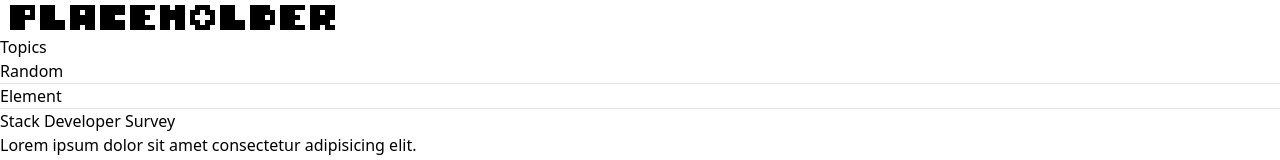
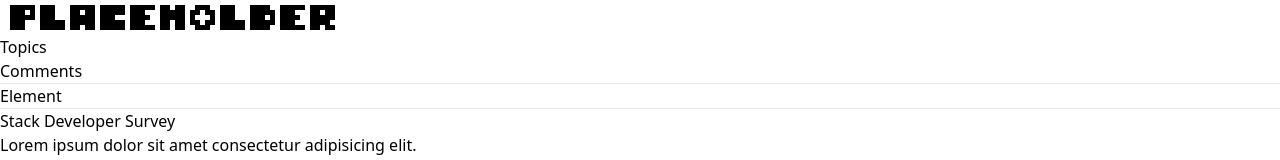
Before and after one commit to oscark22/stack_surveys, a SvelteKit app: page / in a window 1280 px wide. Shown: the top 160 px of the page. Built offline with nearby package versions, Linux system fonts and the light colour scheme.

Commit message:
refactorization in comps

```diff
--- /dev/null
+++ b/src/lib/navbar.svelte
@@ -0,0 +1,33 @@
+<div class="hidden lg:block w-1/6 border-r border-b border-gray-300">
+  <div class="h-full">
+    <div class="sticky top-0">
+      <div class="block">
+        <div class="flex-1">
+          <div class="py-3 bg-slate-900">
+            <p class="text-center text-white text-lg font-semibold">
+              Topics
+            </p>
+          </div>
+        </div>
+        <div class="flex-1 px-6 py-6">
+          <nav class="font-semibold">
+            <ul class="mb-6 space-y-4">
+              <li>
+                <p>
+                  Comments
+                </p>
+              </li>
+              <hr />
+              <li>
+                <p>
+                  Element
+                </p>
+              </li>
+              <hr />
+            </ul>
+          </nav>
+        </div>
+      </div>
+    </div>
+  </div>
+</div>
--- /dev/null
+++ b/src/lib/title.svelte
@@ -0,0 +1,11 @@
+<script lang="ts">
+  let title: string;
+  let subtitle: string;
+
+  export { title, subtitle };
+</script>
+
+<div class="space-y-2 pb-8 lg:pb-12">
+  <h1 class="text-2xl lg:text-4xl font-extrabold">{title}</h1>
+  <p class="lg:text-lg text-gray-600">{subtitle}</p>
+</div>
--- a/src/routes/+layout.svelte
+++ b/src/routes/+layout.svelte
@@ -1,5 +1,20 @@
 <script>
-    import "../app.css";
+  import "../app.css";
+  import Navbar from '$lib/navbar.svelte';
 </script>
 
-<slot />
+<div class="sticky flex justify-center py-3 border-b border-gray-300">
+  <img src="placeholder.png" alt="placeholder">
+</div>
+<body>
+  <div class="w-full">
+    <div class="flex-1">
+      <div class="h-full">
+        <div class="flex">
+          <Navbar />
+          <slot />
+        </div>
+      </div>
+    </div>
+  </div>
+</body>
--- a/src/routes/+page.svelte
+++ b/src/routes/+page.svelte
@@ -1,62 +1,17 @@
 <script lang="ts">
   import Banner from "$lib/banner.svelte";
   import Test from "$lib/charts/test.svelte";
+  import Title from "$lib/title.svelte";
 </script>
 
-<body>
-  <div class="sticky flex justify-center py-3 border-b border-gray-300">
-    <img src="placeholder.png" alt="placeholder">
-  </div>
-  <main class="">
-    <div class="w-full">
-      <div class="flex-1">
-        <div class="h-full">
-          <div class="flex">
-            <div class="hidden lg:block w-1/6 border-r border-b border-gray-300">
-              <div class="h-full">
-                <div class="sticky top-0">
-                  <div class="block">
-                    <div class="flex-1">
-                      <div class="py-3 bg-gradient-to-r from-slate-900 to-slate-700">
-                        <p class="text-center text-white text-lg font-semibold">
-                          Topics
-                        </p>
-                      </div>
-                    </div>
-                    <div class="flex-1 px-6 py-6">
-                      <nav class="font-semibold">
-                        <ul class="mb-6 space-y-4">
-                          <li>
-                            <p>
-                              Random
-                            </p>
-                          </li>
-                          <hr />
-                          <li>
-                            <p>
-                              Element
-                            </p>
-                          </li>
-                          <hr />
-                        </ul>
-                      </nav>
-                    </div>
-                  </div>
-                </div>
-              </div>
-            </div>
 <div class="flex-1">
   <div class="h-full p-4 lg:p-6">
     <div class="flex-1 h-full">
-                  <div class="space-y-2">
-                    <h1 class="text-2xl lg:text-4xl font-extrabold">
-                      Stack Developer Survey
-                    </h1>
-                    <p class="lg:text-lg text-gray-600">
-                      Lorem ipsum dolor sit amet consectetur adipisicing elit.
-                    </p>
-                  </div>
-                  <div class="lg:flex pt-8 lg:pt-12 lg:space-x-6">
+      <Title
+        title="Stack Developer Survey"
+        subtitle="Lorem ipsum dolor sit amet consectetur adipisicing elit."
+      />
+      <div class="lg:flex lg:space-x-6">
         <div class="text-white lg:w-7/12 rounded-md p-6 lg:p-8 pb-20 lg:pb-40 mb-40 sm:mb-4 bg-gradient-to-tl from-emerald-500 to-blue-600">
           <!-- title card -->
           <h1 class="text-xl lg:text-2xl font-semibold">
@@ -108,9 +63,3 @@
     </div>
   </div>
 </div>
-          </div>
-        </div>
-      </div>
-    </div>
-  </main>
-</body>
--- /dev/null
+++ b/src/routes/comments/+page.svelte
@@ -0,0 +1,3 @@
+<script lang="ts">
+
+</script>
```
Lines whose indentation alone changed are shown as unchanged.
